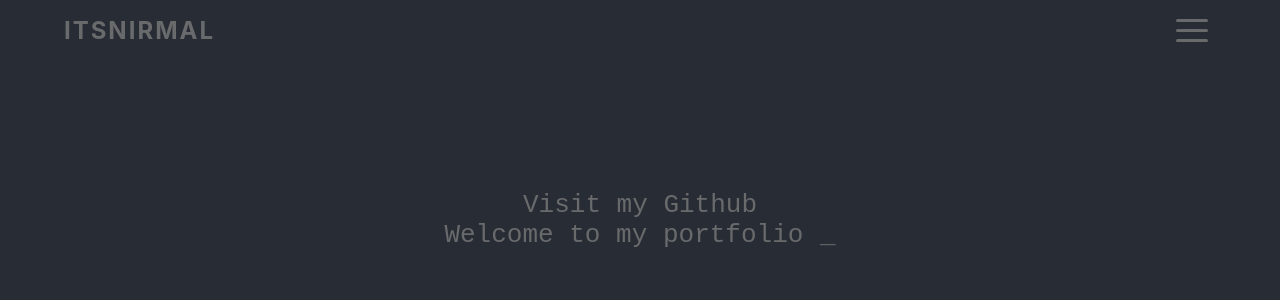
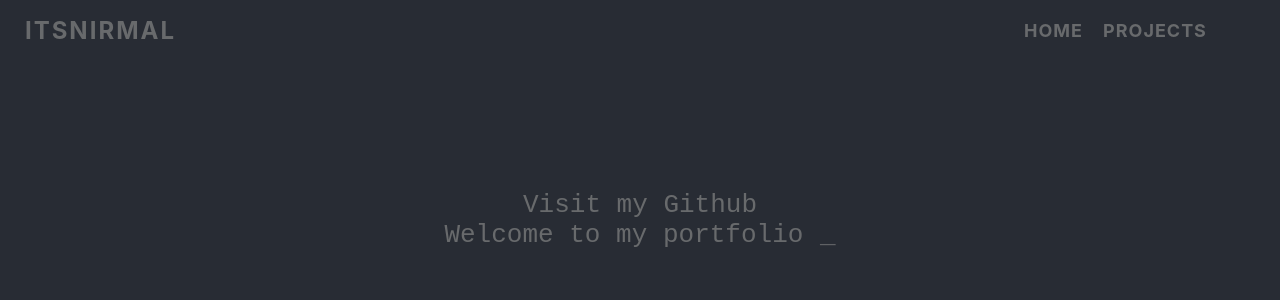
Before and after one commit to itsnirmal/react_website, a React (Create React App) app: page / in a window 1280 px wide. Shown: the top 300 px of the page. Built offline with nearby package versions, Linux system fonts and the light colour scheme.

Commit message:
Made changes to make navigation bar responsive

```diff
--- a/src/components/NavigationBar.js
+++ b/src/components/NavigationBar.js
@@ -5,11 +5,13 @@ import './navbar.css';
 import { Spin as Hamburger} from 'hamburger-react';
 
 const NavigationBar = () => {
-  const [isOpen, setIsOpen] = useState(false);
 
-  const toggleMenu = () => {
-    setIsOpen(!isOpen);
-  };
+
+    const [mobileMenuVisible, setMobileMenuVisible] = useState(false);
+    const toggleMenu = () => {
+    setMobileMenuVisible(!mobileMenuVisible);
+
+}
 
   return (
     <nav className="navbar">
@@ -17,21 +19,26 @@ const NavigationBar = () => {
         <Link to="/" className="navbar-logo">
           itsnirmal
         </Link>
-         <div className={`navbar-menu ${isOpen ? 'active' : ''}`}>
-          <ul className='navbar-list'>
+         <div className="navbar-menu" >
+
+        </div>
+        <div className={mobileMenuVisible ? "mobile-menu active" : "mobile-menu"}>
+        <ul className='navbar-list'>
             <li className='navbar-item'>
-              <Link to='/' className='navbar-link' onClick={toggleMenu}>
+              <Link to='/' className='navbar-link' onClick= {toggleMenu}>
                 Home
               </Link>
             </li>
             <li className='navbar-item'>
-              <Link to='/projects' className='navbar-link' onClick={toggleMenu}>
+              <Link to='/projects' className='navbar-link' onClick= {toggleMenu}>
                 Projects
               </Link>
             </li>
           </ul>
-        </div>
-        <Hamburger onToggle={toggleMenu}  rounded />
+      </div>
+      <div className='hamburger-icon'>
+        <Hamburger onToggle={toggleMenu} rounded />
+      </div>
       </div>
     </nav>
   );
--- a/src/components/navbar.css
+++ b/src/components/navbar.css
@@ -1,19 +1,20 @@
 .navbar {
         background-color: 282c34;
-        color: #fff;
         height: 60px;
+        background-color: #282c34;
         display: flex;
         align-items: center;
         justify-content: center;
+
 }
 
 .navbar-container {
     display: flex;
     justify-content: space-between;
     align-items: center;
-    width: 90%;
-    max-width: 1200px;
+    width: 100%;
     margin: 0 auto;
+    padding: 0px 25px;
 }
 
 .navbar-logo {
@@ -22,25 +23,18 @@
     text-transform: uppercase;
     letter-spacing: 2px;
     text-decoration: none;
-    color: #fff;
 }
-
-.navbar-menu {
-    display: none;
+.mobile-menu {
+    display: flex;
     position: absolute;
-    top: 60px;
-    left: 0;
-    width: 100%;
+    top: 20px;
+    left: 80%;
+    width: 20%;
     padding: 0;
     margin: 0;
-    background-color: #282c34;
     list-style: none;
     text-align: center;
-    transition: all 0.9s ease-in-out;
-}
-
-.navbar-menu.active {
-    display: block;
+    font-weight: bold;
 }
 
 .navbar-list {
@@ -67,3 +61,47 @@
 .hamburger-react:hover {
     color: white;
 }
+
+.hamburger-icon {
+    display: none;
+}
+
+@media (max-width: 768px) {
+
+    .mobile-menu {
+        display: none;
+        position: fixed;
+        align-items: center;
+        justify-content: center;
+        top: 0px;
+        left: 0%;
+        width: 100%;
+        height: 100%;
+        z-index: 999;
+        list-style: none;
+        text-align: center;
+        font-weight: bold;
+    }
+
+    .mobile-menu.active {
+        display: flex;
+    }
+
+    .mobile-menu ul {
+        display: flex;
+        flex-direction: column;
+        justify-content: center;
+        align-items: center;
+        list-style: none;
+        text-align: center;
+    }
+
+    .mobile-menu li {
+        margin-bottom: 20px;
+    }
+
+    .hamburger-icon {
+            display: flex;
+    }
+
+}
```
